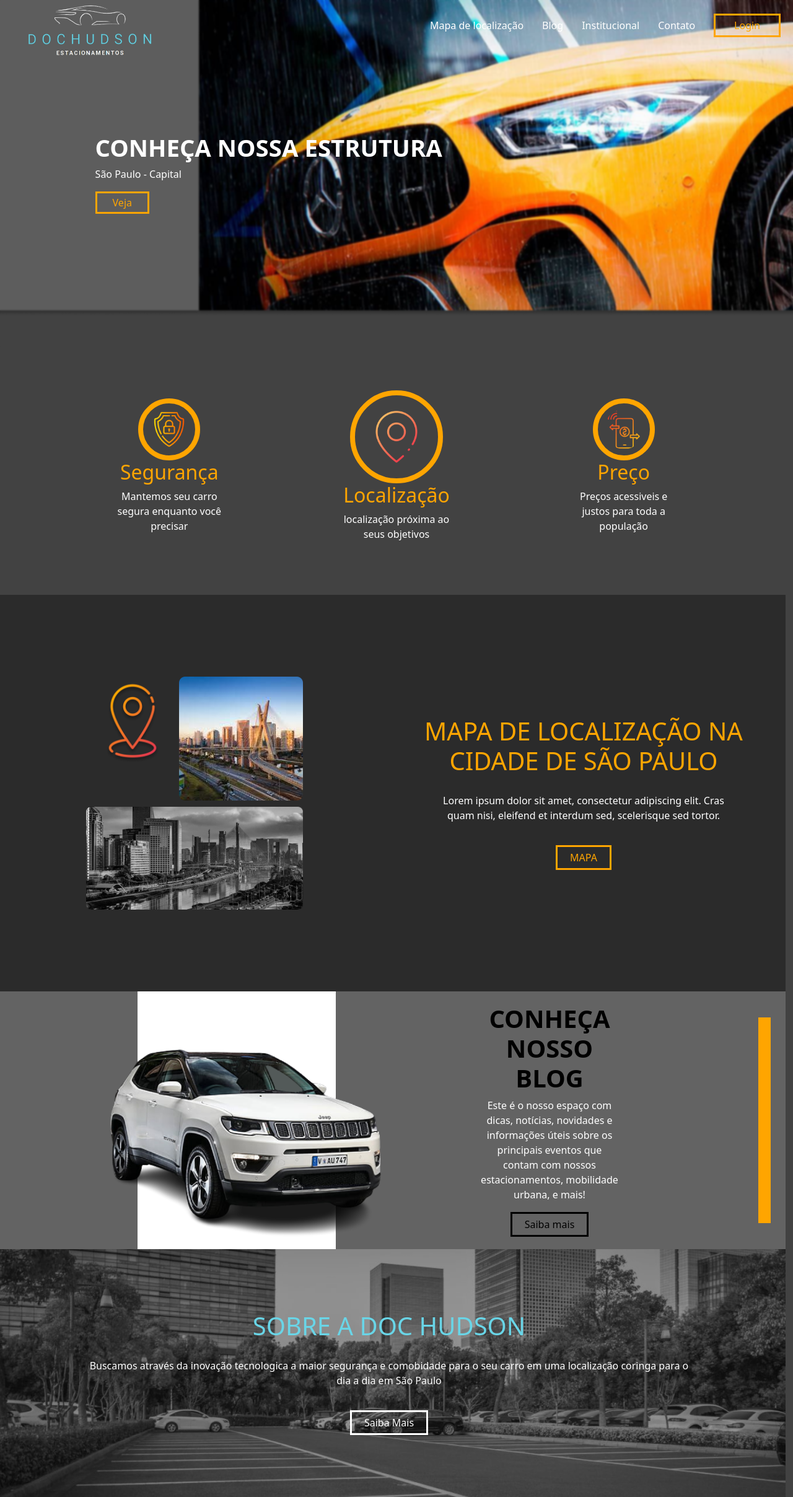
After one commit to MayckL2/Projeto-Sergio, a PHP site: page / in a window 1280 px wide. The commit adds this page. Shown: the whole page at 62% size. Run offline with PHP 8.4, Linux system fonts and the light colour scheme.

Commit message:
Atualização Header e separando index.html

```diff
--- a/Frontend/header.css
+++ b/Frontend/header.css
@@ -4,13 +4,16 @@ body{
 
 header{
     height: 100px;
-    border-bottom: solid;
     display: flex;
     align-items: center;
     justify-content: space-between;
     padding: 20px;
     position: fixed;
+    top: 0px;
     width: 100vw;
+    z-index: 1;
+    /* background-color: rgba(127, 255, 212, 0.253); */
+    border-radius: 0px 20px;
 }
 
 header .logo img{
@@ -22,6 +25,21 @@ header ul{
     display: flex;
     list-style: none;
     gap: 30px;
+
+}
+@media (max-width: 800px) {
+    header ul{
+        position: absolute;
+        top: 90px;
+        right: -200px;
+        flex-direction: column;
+        background-color: #424242;
+        padding: 30px;
+        border-radius: 20px 0px 0px 20px;
+        transition: all 0.5s;
+        z-index: 99;
+
+    }
 }
 
 header .menuItens{
@@ -47,3 +65,12 @@ header ul li a:hover{
     color: white;
     border: solid transparent;
 }
+
+header .menu{
+    width: 80px;
+    position: absolute;
+    right: 10px;
+    display: none;
+    cursor: pointer;
+    transition: all 0.5s;
+}
--- /dev/null
+++ b/index.html
@@ -0,0 +1,111 @@
+<!DOCTYPE html>
+<html lang="pt-BR">
+<head>
+    <meta charset="UTF-8">
+    <meta http-equiv="X-UA-Compatible" content="IE=edge">
+    <meta name="viewport" content="width=device-width, initial-scale=1.0">
+    <title>Doc Hudson</title>
+    <link rel="icon" href="Frontend/img/Capturar-removebg-preview 1.png">
+    <link rel="stylesheet" href="Frontend/header.css">
+    <link rel="stylesheet" href="Frontend/cssHomePage/home.css">
+    <link rel="stylesheet" href="Frontend/cssHomePage/marketing.css">
+    <link rel="stylesheet" href="Frontend/cssHomePage/blog.css">
+    <link rel="stylesheet" href="Frontend/cssHomePage/localiza.css">
+    <link rel="stylesheet" href="Frontend/cssHomePage/instituicao.css">
+    <link href="https://cdn.jsdelivr.net/npm/bootstrap@5.3.0-alpha1/dist/css/bootstrap.min.css" rel="stylesheet" integrity="sha384-GLhlTQ8iRABdZLl6O3oVMWSktQOp6b7In1Zl3/Jr59b6EGGoI1aFkw7cmDA6j6gD" crossorigin="anonymous">
+</head>
+<body onresize="checaDispositivo()" onload="checaDispositivo()">
+
+    <header>
+        <a href="" class="logo">
+            <img src="Frontend/img/Capturar-removebg-preview 1.png" alt="logoEmpresa">
+        </a>
+
+        <img onclick="chamaMenu()" src="Frontend/img/menu-suspenso.png" class="menu" alt="menu">
+
+        <ul class="retratil">
+            <li class="menuItens">Mapa de localização</li>
+            <li class="menuItens">Blog</li>
+            <li class="menuItens">Institucional</li>
+            <li class="menuItens">Contato</li>
+            <li><a href="">Login</a></li>
+        </ul>
+    </header>
+
+    <section class="home">
+        <div class="box">
+            <div>
+                <h1>CONHEÇA NOSSA ESTRUTURA</h1>
+                <p>São Paulo - Capital</p>
+                <a href="">Veja</a>
+            </div>
+        </div>
+    </section>
+
+    <section class="container row mark">
+
+      <div class="col-md">
+        <img src="Frontend/img/ciber-seguranca 1.png" alt="segurança">
+        <h2>Segurança</h2>
+        <p>Mantemos seu carro segura enquanto você precisar</p>
+      </div>
+
+      <div class="col-md">
+        <img src="Frontend/img/localizacao 1.png" class="maior" alt="localizacao">
+        <h2>Localização</h2>
+        <p>localização próxima ao seus objetivos</p>
+      </div>
+
+      <div class="col-md">
+        <img src="Frontend/img/transferencia-movel 1.png" alt="preço">
+        <h2>Preço</h2>
+        <p>Preços acessiveis e justos para toda a população</p>
+      </div>
+
+    </section>
+
+    <section class="container-fluid row map">
+      <div class="col-md centraGrid">
+        <div class="gridMap">
+          <img src="Frontend/img/localizacao 2.png" id="item1" alt="seta">
+          <img src="Frontend/img/Rectangle 59.png" id="item2" alt="cidade">
+          <img src="Frontend/img/Rectangle 61.png" id="item3" alt="cidade2">
+        </div>
+      </div>
+
+      <div class="col-md descMap">
+        <h2>MAPA DE LOCALIZAÇÃO NA CIDADE DE SÃO PAULO</h2>
+        <p>Lorem ipsum dolor sit amet, consectetur adipiscing elit. Cras quam nisi, eleifend et interdum sed, scelerisque sed tortor. </p>
+        <a href="">MAPA</a>
+      </div>
+    </section>
+
+    <section class="container-fluid row blog">
+      <div class="col-md carImg">
+        <div></div>
+        <img src="Frontend/img/image-removebg-preview 1.png" alt="carro">
+      </div>
+
+      <div class="col-md descBlog">
+        <h2>CONHEÇA NOSSO BLOG</h2>
+        <p>Este é o nosso espaço com dicas, notícias, novidades e informações úteis sobre os principais eventos que contam com nossos estacionamentos, mobilidade urbana, e mais!</p>
+        <a href="">Saiba mais</a>
+      </div>
+
+      <div class="col-md barra">
+        <div></div>
+      </div>
+    </section>
+
+    <section class="container-fluid row inst">
+      <div>
+        <h2>SOBRE A DOC HUDSON</h2>
+        <p>Buscamos através da inovação tecnologica a maior segurança e comobidade para o seu carro em uma localização coringa para o dia a dia em São Paulo</p>
+        <a href="">Saiba Mais</a>
+      </div>
+    </section>
+
+    <script src="Frontend/script.js"></script>
+    <script src="https://cdn.jsdelivr.net/npm/bootstrap@5.3.0-alpha1/dist/js/bootstrap.bundle.min.js" integrity="sha384-w76AqPfDkMBDXo30jS1Sgez6pr3x5MlQ1ZAGC+nuZB+EYdgRZgiwxhTBTkF7CXvN" crossorigin="anonymous"></script>
+</body>
+</html>
```
Also changed, not shown: Frontend/blog.html (added, +96 -0 lines), Frontend/cssBlog/carousel.css (added, +33 -0 lines), Frontend/index.html (deleted, +0 -110 lines), Frontend/img/fundoBlocg.png (added), README.md (deleted).
